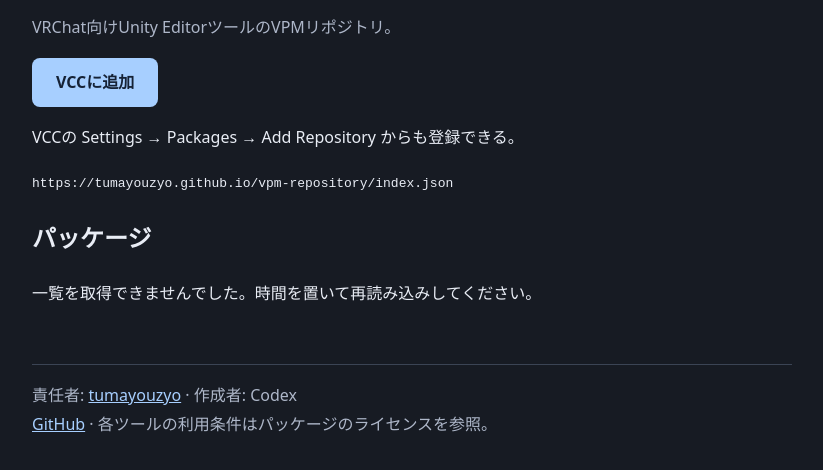
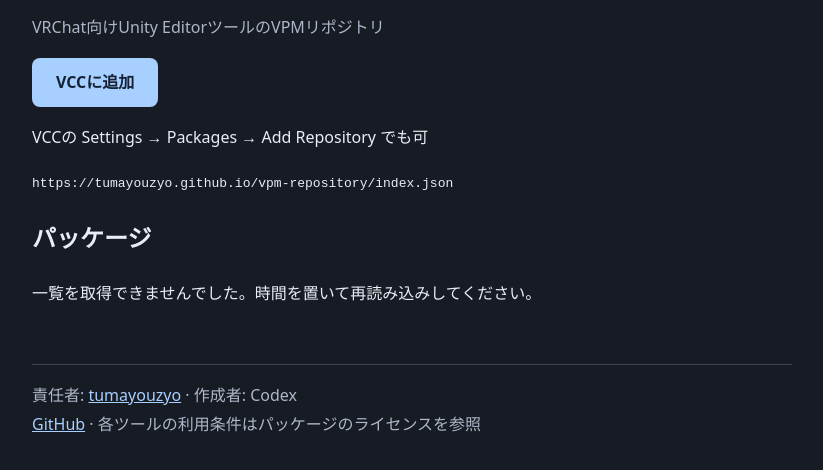
Before and after one commit to tumayouzyo/vpm-repository, a plain HTML site: page public/index.html in a window 1280 px wide. Shown: the part 146-616 px from the top of the page, without its empty margins (228-1051 px from the left). Drawn offline with Linux system fonts and the light colour scheme; no server answers.

Commit message:
Update index.html

```diff
--- a/public/index.html
+++ b/public/index.html
@@ -12,14 +12,14 @@
   article h3 { margin-top: 0; } footer { margin-top: 56px; border-top: 1px solid #3b4454; padding-top: 16px; }
 </style>
 <h1>T_Y_Tools</h1>
-<p class="muted">VRChat向けUnity EditorツールのVPMリポジトリ。</p>
+<p class="muted">VRChat向けUnity EditorツールのVPMリポジトリ</p>
 <p><a class="button" href="vcc://vpm/addRepo?url=https%3A%2F%2Ftumayouzyo.github.io%2Fvpm-repository%2Findex.json">VCCに追加</a></p>
-<p>VCCの Settings → Packages → Add Repository からも登録できる。</p>
+<p>VCCの Settings → Packages → Add Repository でも可</p>
 <p><code>https://tumayouzyo.github.io/vpm-repository/index.json</code></p>
 <h2>パッケージ</h2>
 <div id="packages">読み込み中…</div>
 <footer class="muted">責任者: <a href="https://github.com/tumayouzyo">tumayouzyo</a> · 作成者: Codex<br>
-<a href="https://github.com/tumayouzyo/vpm-repository">GitHub</a> · 各ツールの利用条件はパッケージのライセンスを参照。</footer>
+<a href="https://github.com/tumayouzyo/vpm-repository">GitHub</a> · 各ツールの利用条件はパッケージのライセンスを参照</footer>
 <script>
   fetch('./index.json').then(r => { if (!r.ok) throw Error(r.status); return r.json(); }).then(repo => {
     const container = document.getElementById('packages');
```
